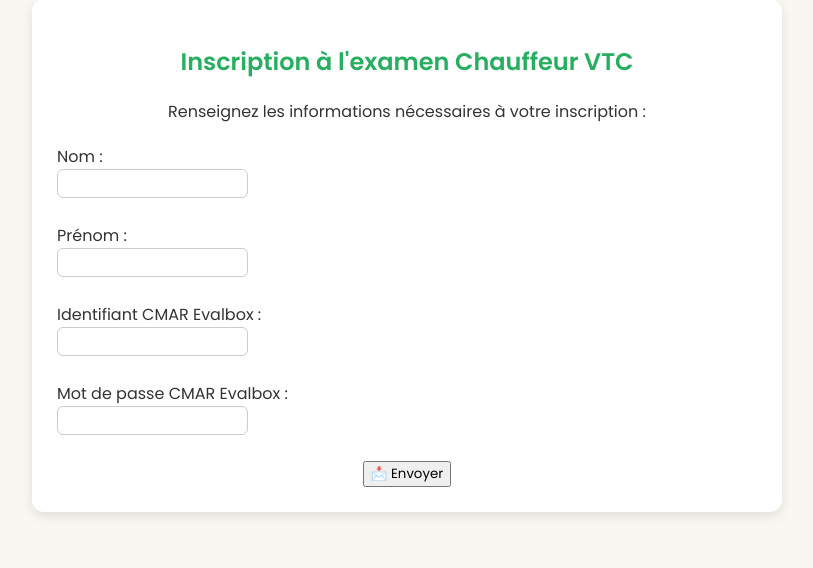
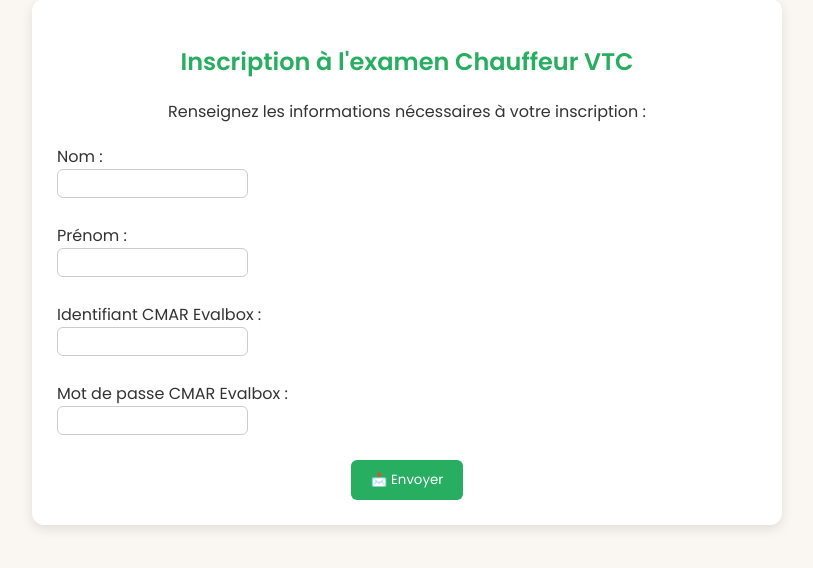
Before and after one commit to integraleacademy/vtc, a Flask app: page / in a window 1280 px wide. Shown: the part 161-729 px from the top of the page, without its empty margins (233-1046 px from the left). Run offline with Flask 3, Linux system fonts and the light colour scheme; parts of the project's set-up code (start-up, migrations or seed data) failed here and were passed over.

Commit message:
Update index.html

```diff
--- a/templates/index.html
+++ b/templates/index.html
@@ -19,7 +19,9 @@
         <input type="password" name="motdepasse" required><br><br>
 
         <div style="text-align:center;">
-            <button type="submit">📩 Envoyer</button>
+            <button type="submit" style="background:#27ae60;color:white;padding:10px 20px;border:none;border-radius:6px;cursor:pointer;">
+                📩 Envoyer
+            </button>
         </div>
     </form>
 {% endblock %}
```
